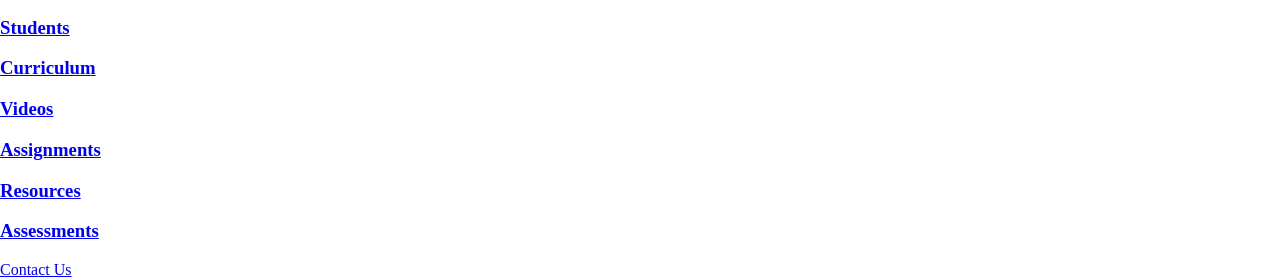
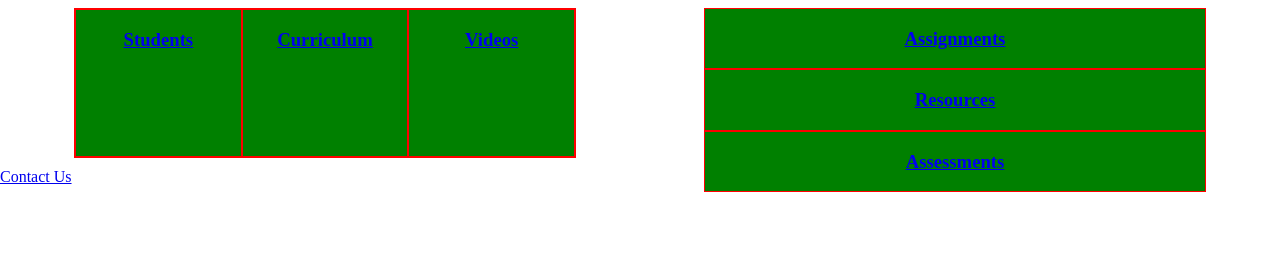
Before and after one commit to msimbo/codeofhonors-msimbo-website, a plain HTML site: page index.html in a window 1280 px wide. Shown: the part 908-1187 px from the top of the page. After the commit the page ends 1100 px from the top, so only its background shows below. Drawn offline with nearby package versions, Linux system fonts and the light colour scheme.

Commit message:
some changes

```diff
--- a/styles.css
+++ b/styles.css
@@ -109,19 +109,37 @@ nav {
 }
 /*End of Ahmed CSS*/
 
-/* <!-- Lashwanta Section start -->
+ /* six-icons Section start */
+#six-icons {
+    display: flex;
+    justify-content: space-around;
+    /*background-color: aqua;*/
+    height: 150px;
+    padding: 10px;
+}
+
+#six-icons p {
+    font-size: 18px;
+}
+
+.six-icons_class {
+    background: green;
+    border: 1px solid red;
+    width: 500px;
+    justify-content: space-around;
+    display: flex;
+}
+
+ /* six-icons Section ended */
 
 
-<!-- Lashawnta Section ended -->
+ /*Johane Section start */
 
 
-<!-- Johane Section start -->
+ /*Johane Section ended */
 
 
-<!-- Johane Section ended -->
+ /*Xavier Section start */
 
 
-<!-- Xavier Section start -->
-
-
-<!-- Xavier Section ended --> */
+ /*Xavier Section ended*/
```
